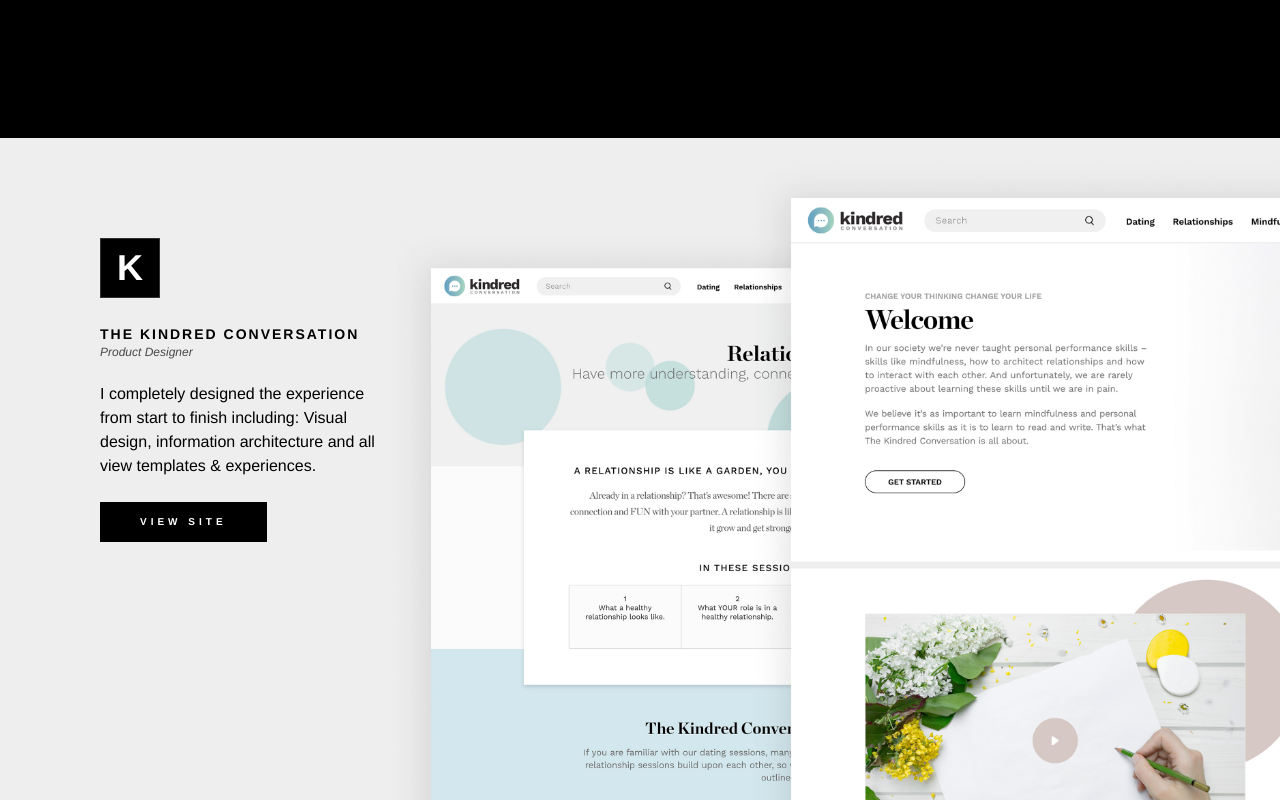
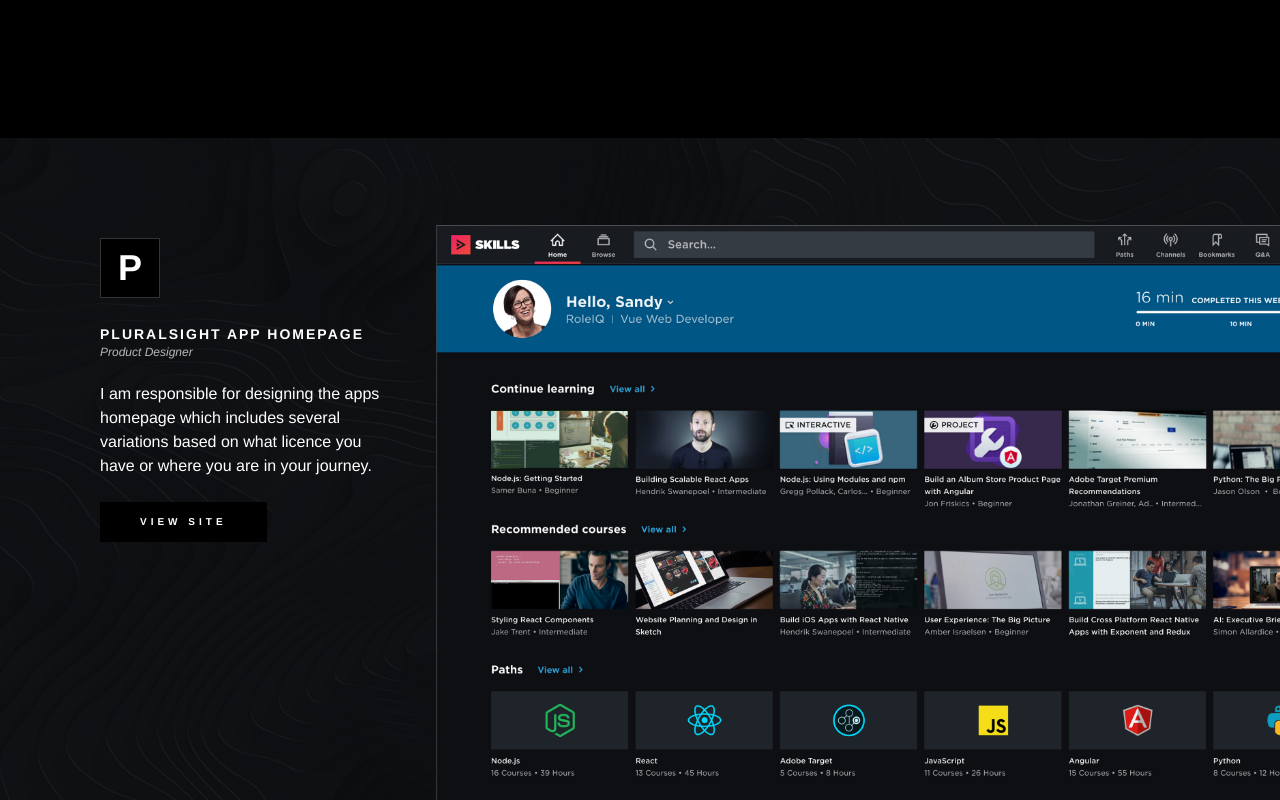
Before and after one commit to mich8060/portfolio, a React (Create React App) app: page / in a window 1280 px wide. Shown: the part 2680-3480 px from the top of the page. Built offline with nearby package versions, Linux system fonts and the light colour scheme; a web font is replaced by a local one.

Commit message:
adding pluralsight

```diff
--- a/src/pages/home/index.js
+++ b/src/pages/home/index.js
@@ -13,6 +13,7 @@
 import Skullcandy from '../../assets/img/skullcandy.jpg'
 import Competitive from '../../assets/img/competitive.jpg'
 import Viknow from '../../assets/img/ViKnowApp.jpg'
+import Pluralsight from '../../assets/img/pluralsight.jpg'
 
 function Home(){
     return(
@@ -20,6 +21,16 @@
 			<Intro />
 			<About />
 			<Work />
+			<Project
+				image={Pluralsight}
+				action="View Site"
+				href="https://app.pluralsight.com"
+				symbol="P"
+				role="Product Designer"
+				theme="dark"
+				title="Pluralsight App Homepage"
+				desc="I am responsible for designing the apps homepage which includes several variations based on what licence you have or where you are in your journey."
+			/>
 			<Project
 				image={Kindred}
 				action="View Site"
```
Also changed, not shown: src/assets/img/pluralsight.jpg (added).
